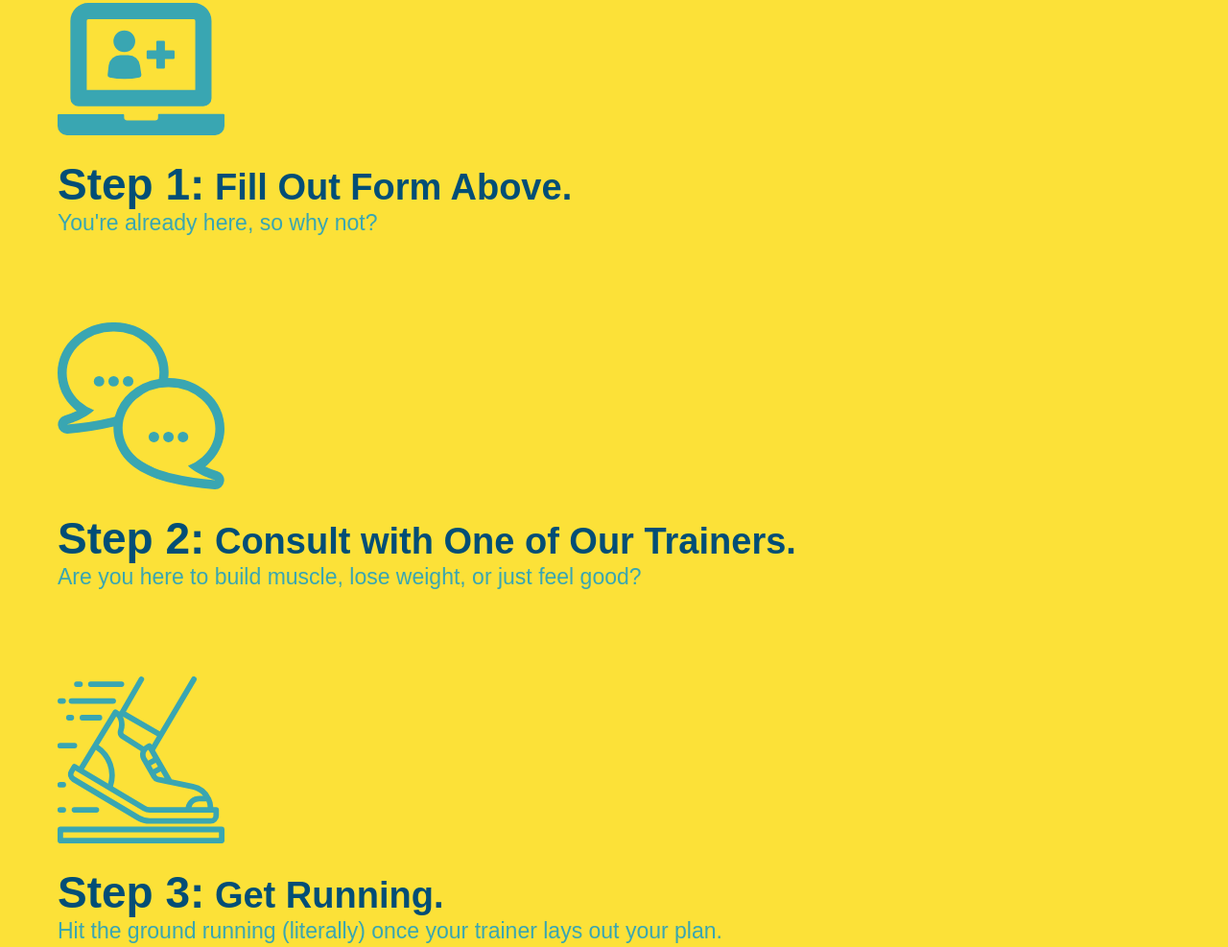
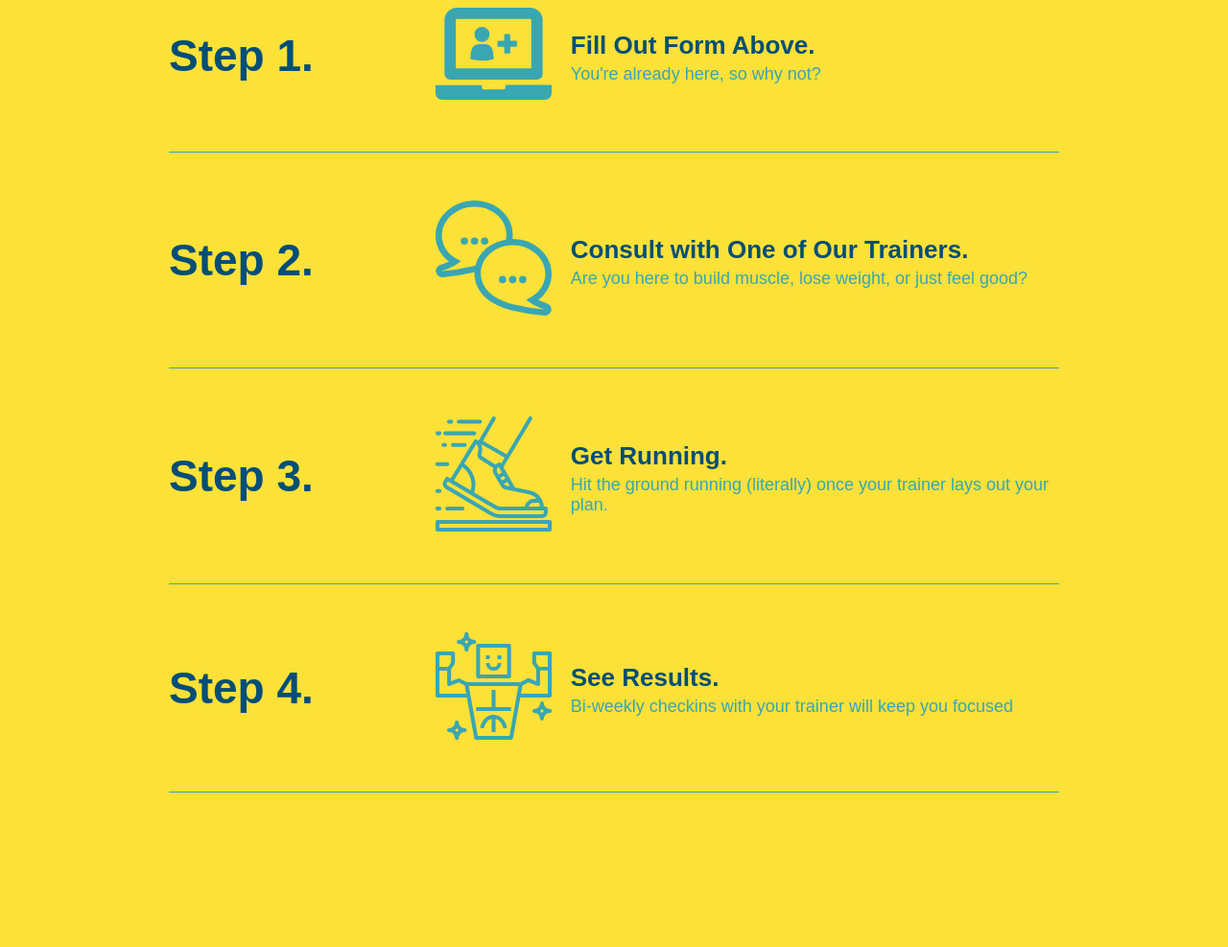
Before and after one commit to DWill1440/run-buddy, a plain HTML site: page index.html in a window 1280 px wide. Shown: the part 1326-2313 px from the top of the page at 96% size. Drawn offline with Linux system fonts and the light colour scheme.

Commit message:
add flexbox to the steps

```diff
--- a/index.html
+++ b/index.html
@@ -92,29 +92,56 @@
         <section id="what-you-do" class="steps">
             <h2 class="section-title secondary-border">What You Do</h2>
 
-            <div>
-                <!-- insert this img element -->
+            <div class="step">
+                <h3>Step 1.</h3>
+                <div class="step-info">
+                    <div class="step-img">
                         <img src="./images/step-1.svg" alt=""/>
-                <h3>Step 1:<span> Fill Out Form Above.</span></h3>
+                    </div>
+                    <div class="step-text">
+                        <h4>Fill Out Form Above.</h4>
                         <p>You're already here, so why not?</p>
                     </div>
+                </div>
+            </div>
 
-            <div>
+            <div class="step">
+                <h3>Step 2.</h3>
+                <div class="step-info">
+                    <div class="step-img">
                         <img src="./images/step-2.svg" alt=""/>
-                <h3>Step 2:<span> Consult with One of Our Trainers.</span> </h3>
+                    </div>
+                    <div class="step-text">
+                        <h4> Consult with One of Our Trainers.</h4>
                         <p>Are you here to build muscle, lose weight, or just feel good?</p>
                     </div>
+                </div>
+            </div>
 
-            <div>
+            <div class="step">
+                <h3>Step 3.</h3>
+                <div class="step-info">
+                    <div class="step-img">
                         <img src="./images/step-3.svg" alt=""/>
-                <h3>Step 3:<span> Get Running.</span> </h3>
+                    </div>
+                    <div class="step-text">
+                        <h4> Get Running.</h4>
                         <p>Hit the ground running (literally) once your trainer lays out your plan.</p>
                     </div>
+                </div>
+            </div>
 
-            <div>
+            <div class="step">
+                <h3>Step 4.</h3>
+                <div class="step-info">
+                    <div class="step-img">
                         <img src="./images/step-4.svg" alt=""/>
-                <h3>Step 4: <span>See Results.</span> </h3>
+                    </div>
+                    <div class="step-text">
+                        <h4>See Results.</h4>
                         <p>Bi-weekly checkins with your trainer will keep you focused</p>
+                     </div>
+                </div>
             </div>
         </section>
 
--- a/style.css
+++ b/style.css
@@ -7,6 +7,7 @@ body {
 
     color: #39a6b2;
     font-family: Arial, Helvetica, sans-serif;
+    background: #fce138;
     }
     /* apply styles to <header> */
 header {
@@ -164,11 +165,6 @@ section {
     text-align: center;
 }
 
-.steps {
-   /* text-align: center;*/
-    background: #fce138;
-}
-
 .section-title {
     border-bottom: 3px solid;
     font-size: 55px;
@@ -186,6 +182,11 @@ section {
     border-color: #39a6b2;
 }
 
+/*.steps {
+     text-align: center;
+     background: #fce138;
+ }
+
 .steps div {
     margin-bottom: 80px;
 }
@@ -194,20 +195,52 @@ section {
     width: 15%;
     margin: 10px 0;
 }
+.steps span {
+    font-size: 38px;
+}*/
+.step {
+    margin: 50px auto;
+    padding-bottom: 50px;
+    width: 80%;
+    border-bottom: 1px solid #39a6b2;
+    display: flex;
+    flex-wrap: wrap;
+    align-items: center;
+    justify-content: space-between;
+}
 
-.steps h3 {
+.step h3 {
     color: #024e76;
     font-size: 46px;
-    margin-top: 10px;
+    flex: 1 30%;
+    /*margin-top: 10px;*/
+}
+.step-info {
+    flex: 2 70%;
+    display: flex;
+    flex-wrap: wrap;
+    align-items: center;
+}
+.step-img {
+    flex: 1 12%;
+    margin-right: 20px;
+}
+.step-img img {
+    max-width: 100%;
+}
+.step-text{
+    flex: 12;
 }
 
-.steps p {
+.step-text p {
     color: #39a6b2;
-    font-size: 23px;
+    font-size: 18px;
 }
 
-.steps span {
-    font-size: 38px;
+.step-text h4 {
+    font-size: 26px;
+    line-height: 1.5;
+    color: #024e76;
 }
 
 .trainers {
```
Lines whose indentation alone changed are shown as unchanged.
